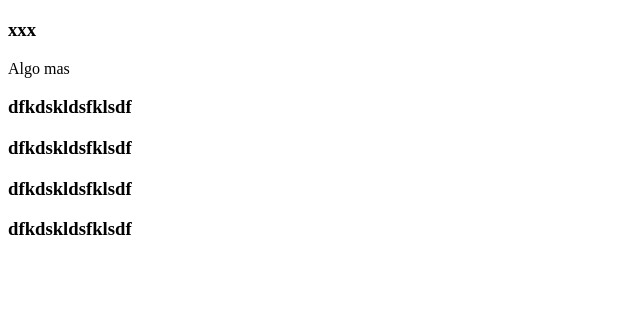
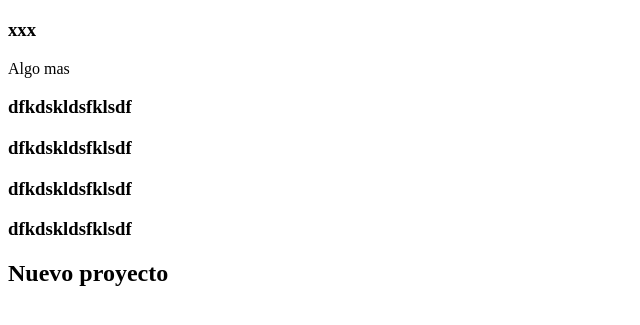
Before and after one commit to proyectofullstack/practicaGitEquipo, a plain HTML site: page index.html in a window 1280 px wide. Shown: the part 61-386 px from the top of the page, without its empty margins (0-640 px from the left). Drawn offline with Linux system fonts and the light colour scheme.

Commit message:
nueva linea

```diff
--- a/index.html
+++ b/index.html
@@ -16,5 +16,7 @@
     <h3>dfkdskldsfklsdf</h3>
     <h3>dfkdskldsfklsdf</h3>
     <h3>dfkdskldsfklsdf</h3>
+
+    <h2>Nuevo proyecto</h2>
 </body>
 </html>
```
